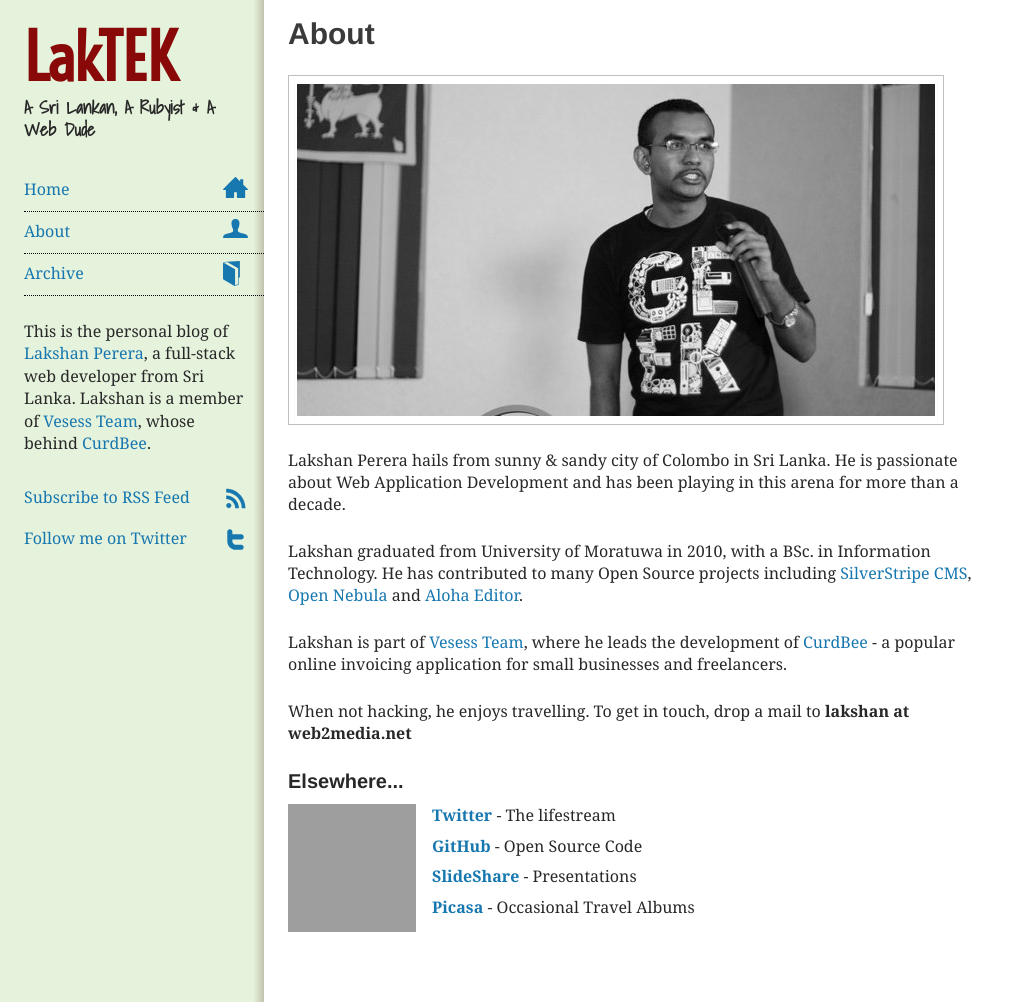
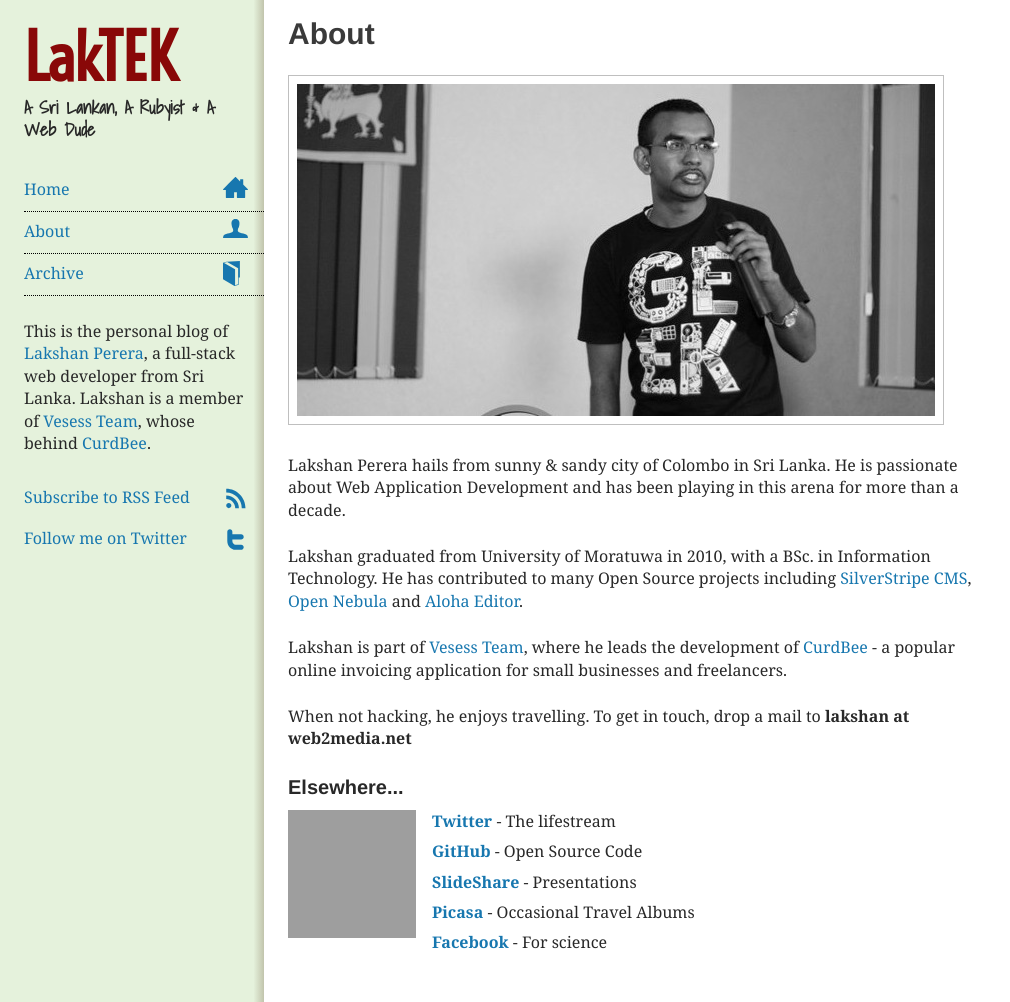
Before and after one commit to laktek/LakTEK-blog, a Jekyll site: the page built from about/index.html, in a window 1280 px wide and 1002 px high. Shown: the whole window, without its empty margins (0-1010 px from the left). Built offline with Jekyll 4.4.1, drawn with Linux system fonts in a browser that asks for light colours; nearby versions of some CDN libraries; Markdown is read by kramdown in place of the engine named in the settings; comment, search, counter and statistics services are not loaded; grey boxes are pictures that could not be loaded.

```diff
--- a/_layouts/post.html
+++ b/_layouts/post.html
@@ -135,5 +135,8 @@
     pageTracker._trackPageview();
     } catch(err) {}</script>
 
+    <!-- start Mixpanel --><script type="text/javascript">var mpq=[];mpq.push(["init","fca03a4dffa6d844bbc9e895c8787a34"]);(function(){var b,a,e,d,c;b=document.createElement("script");b.type="text/javascript";b.async=true;b.src=(document.location.protocol==="https:"?"https:":"http:")+"//api.mixpanel.com/site_media/js/api/mixpanel.js";a=document.getElementsByTagName("script")[0];a.parentNode.insertBefore(b,a);e=function(f){return function(){mpq.push([f].concat(Array.prototype.slice.call(arguments,0)))}};d=["init","track","track_links","track_forms","register","register_once","identify","name_tag","set_config"];for(c=0;c<d.length;c++){mpq[d[c]]=e(d[c])}})();
+    </script><!-- end Mixpanel -->
+
   </body>
 <html>
--- a/about/index.html
+++ b/about/index.html
@@ -93,6 +93,7 @@ layout: nil
         <li><a href="http://github.com/laktek">GitHub</a> - Open Source Code</li>
         <li><a href="http://www.slideshare.net/laktek">SlideShare</a> - Presentations</li>
         <li><a href="https://picasaweb.google.com/100450686923601430268">Picasa</a> - Occasional Travel Albums</li>
+        <li><a href="http://www.quickmeme.com/meme/3a7h/">Facebook</a> - For science</li>
       </ul>
       </div>
 
@@ -121,5 +122,10 @@ layout: nil
     pageTracker._trackPageview();
     } catch(err) {}</script>
 
+    <!-- start Mixpanel --><script type="text/javascript">var mpq=[];mpq.push(["init","fca03a4dffa6d844bbc9e895c8787a34"]);(function(){var b,a,e,d,c;b=document.createElement("script");b.type="text/javascript";b.async=true;b.src=(document.location.protocol==="https:"?"https:":"http:")+"//api.mixpanel.com/site_media/js/api/mixpanel.js";a=document.getElementsByTagName("script")[0];a.parentNode.insertBefore(b,a);e=function(f){return function(){mpq.push([f].concat(Array.prototype.slice.call(arguments,0)))}};d=["init","track","track_links","track_forms","register","register_once","identify","name_tag","set_config"];for(c=0;c<d.length;c++){mpq[d[c]]=e(d[c])}})();
+    </script><!-- end Mixpanel -->
+
+
+
   </body>
 <html>
--- a/archive/index.html
+++ b/archive/index.html
@@ -114,5 +114,8 @@ layout: nil
     pageTracker._trackPageview();
     } catch(err) {}</script>
 
+    <!-- start Mixpanel --><script type="text/javascript">var mpq=[];mpq.push(["init","fca03a4dffa6d844bbc9e895c8787a34"]);(function(){var b,a,e,d,c;b=document.createElement("script");b.type="text/javascript";b.async=true;b.src=(document.location.protocol==="https:"?"https:":"http:")+"//api.mixpanel.com/site_media/js/api/mixpanel.js";a=document.getElementsByTagName("script")[0];a.parentNode.insertBefore(b,a);e=function(f){return function(){mpq.push([f].concat(Array.prototype.slice.call(arguments,0)))}};d=["init","track","track_links","track_forms","register","register_once","identify","name_tag","set_config"];for(c=0;c<d.length;c++){mpq[d[c]]=e(d[c])}})();
+    </script><!-- end Mixpanel -->
+
   </body>
 <html>
--- a/css/style.css
+++ b/css/style.css
@@ -215,13 +215,15 @@ color : rgb(0,0,0); }
 /* 5.FIGURES & IMAGES */
 
 figure {
-margin-bottom : 1.5em; float: left; }
+margin-bottom : 1.5em; width: 100%; float: left;}
 
 figure img,
 figure object,
 figure embed {
 margin-bottom : .75em;
-max-width : 100%; }
+max-width : 100%;
+float: none;
+}
 
 img { float:left; margin: .75em; }
 
--- a/index.html
+++ b/index.html
@@ -122,5 +122,9 @@ layout: nil
     pageTracker._trackPageview();
     } catch(err) {}</script>
 
+    <!-- start Mixpanel --><script type="text/javascript">var mpq=[];mpq.push(["init","fca03a4dffa6d844bbc9e895c8787a34"]);(function(){var b,a,e,d,c;b=document.createElement("script");b.type="text/javascript";b.async=true;b.src=(document.location.protocol==="https:"?"https:":"http:")+"//api.mixpanel.com/site_media/js/api/mixpanel.js";a=document.getElementsByTagName("script")[0];a.parentNode.insertBefore(b,a);e=function(f){return function(){mpq.push([f].concat(Array.prototype.slice.call(arguments,0)))}};d=["init","track","track_links","track_forms","register","register_once","identify","name_tag","set_config"];for(c=0;c<d.length;c++){mpq[d[c]]=e(d[c])}})();
+    </script><!-- end Mixpanel -->
+
+
   </body>
 <html>
```
